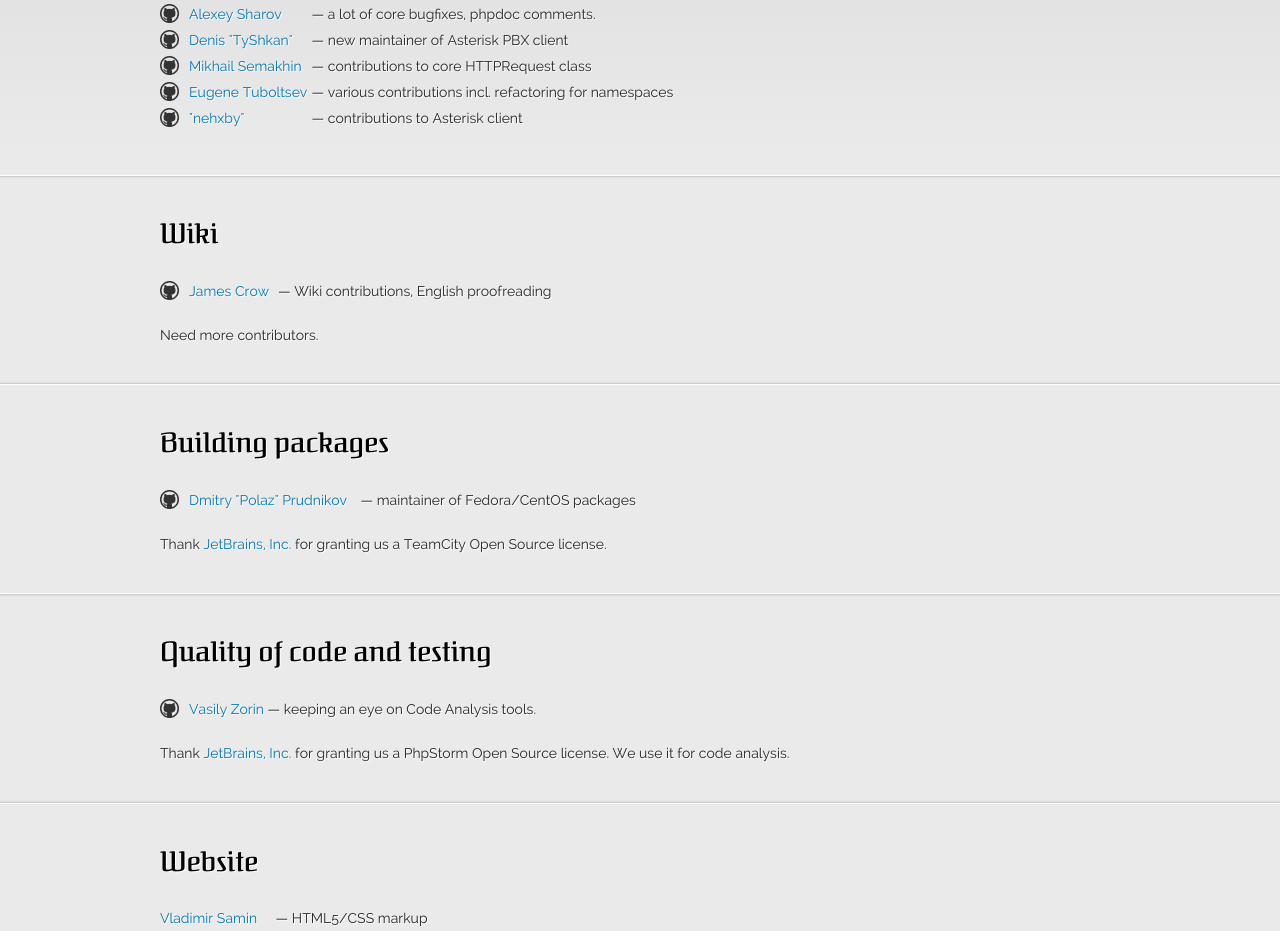
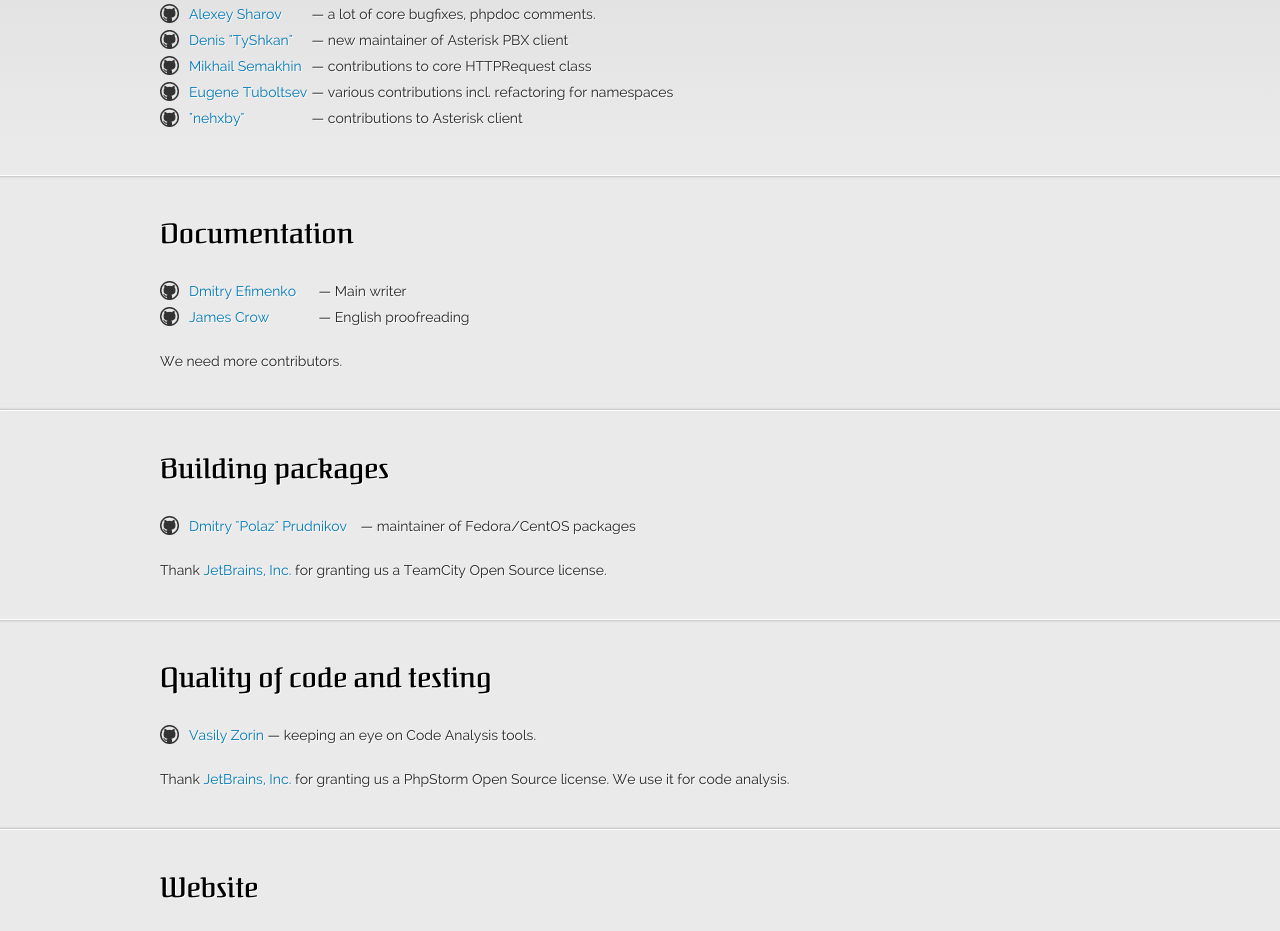
Before and after one commit to kakserpom/daemon.io, a PHP site: page /team.html in a window 1280 px wide. Shown: the part 398-1329 px from the top of the page. Run offline with PHP 8.4, Linux system fonts and the light colour scheme; some libraries are stand-ins or nearby versions.

Commit message:
team.html

```diff
--- a/css/add.css
+++ b/css/add.css
@@ -95,8 +95,8 @@ aside .glow {
 	width: 8.5em;
 }
 
-.team_item_wiki {
-	width: 6.1em;
+.team_item_doc {
+	width: 9.0em;
 }
 
 .team_item_building {
--- a/team.html
+++ b/team.html
@@ -96,13 +96,16 @@
 			<section class="odd">
 				<div class="section">
 					<div class="center">
-						<a name="wiki" href="#wiki" class="headinglink"><h2>Wiki</h2></a><br />
+						<a name="doc" href="#doc" class="headinglink"><h2>Documentation</h2></a><br />
 						<ol class="no-marker">
 							<li>
-								<a href="https://github.com/thecrowbar" target="_blank"><img src="/img/github.png" class="githubicolink" height="19" width="19" alt="GitHub" /></a><span class="team_item team_item_wiki"><a href="mailto:crow.jamesm@gmail.com" class="person">James Crow</a></span> <span class="team_desc">&mdash; Wiki contributions, English proofreading</span>
+								<a href="https://github.com/EzheG" target="_blank"><img src="/img/github.png" class="githubicolink" height="19" width="19" alt="GitHub" /></a><span class="team_item team_item_doc"><a href="mailto:ezheg89@gmail.com" class="person">Dmitry Efimenko</a></span> <span class="team_desc">&mdash; Main writer</span>
+							</li>
+							<li>
+								<a href="https://github.com/thecrowbar" target="_blank"><img src="/img/github.png" class="githubicolink" height="19" width="19" alt="GitHub" /></a><span class="team_item team_item_doc"><a href="mailto:crow.jamesm@gmail.com" class="person">James Crow</a></span> <span class="team_desc">&mdash; English proofreading</span>
 							</li>
 						</ol>
-						<br />Need more contributors.
+						<br />We need more contributors.
 					</div>
 				</div>
 			</section>
@@ -146,7 +149,7 @@
 							<span class="team_item team_item_website"><a href="https://github.com/noumo" target="_blank"><img src="/img/github.png" class="githubicolink" height="19" width="19" alt="GitHub" /></a><a href="mailto:noumohope@gmail.com" class="person">Ivan Vasilkov</a></span> <span class="team_desc">&mdash; markup and design enhancements</span>
 							</li>
 							<li>
-								<a href="https://github.com/thecrowbar" target="_blank"><img src="/img/github.png" class="githubicolink" height="19" width="19" alt="GitHub" /></a><span class="team_item team_item_wiki"><a href="mailto:crow.jamesm@gmail.com" class="person">James Crow</a></span> <span class="team_desc">&mdash; English proofreading</span>
+								<a href="https://github.com/thecrowbar" target="_blank"><img src="/img/github.png" class="githubicolink" height="19" width="19" alt="GitHub" /></a><span class="team_item team_item_doc"><a href="mailto:crow.jamesm@gmail.com" class="person">James Crow</a></span> <span class="team_desc">&mdash; English proofreading</span>
 							</li>
 						</ol>
 					</div>
```
